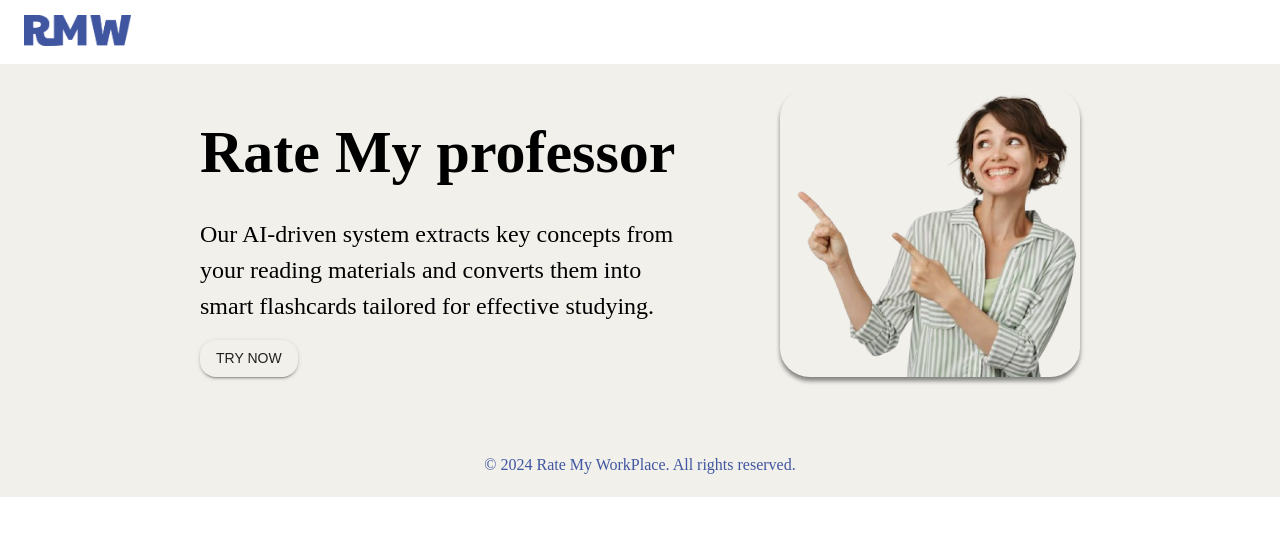
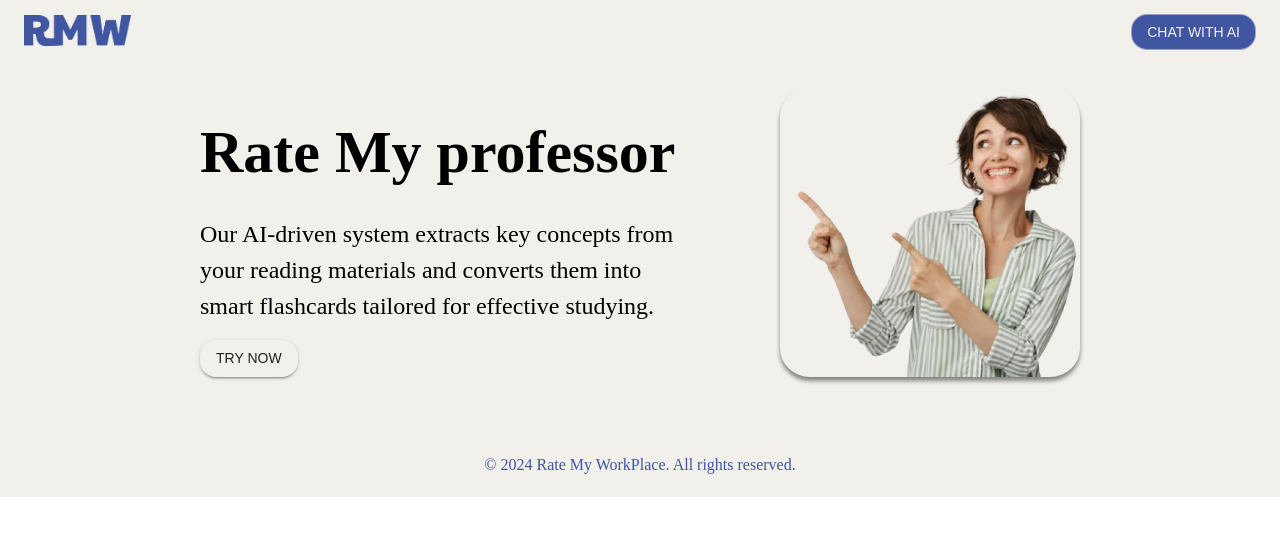
Before and after one commit to code-techhb/Rate_my_Workplace, a Next.js app: page / in a window 1280 px wide. Shown: the top 536 px of the page. Built offline with nearby package versions, Linux system fonts and the light colour scheme.

Commit message:
draft 2 - add chat button

```diff
--- a/app/components/navbar.js
+++ b/app/components/navbar.js
@@ -1,5 +1,5 @@
 import { AppBar, Toolbar, Button, Box, ThemeProvider } from "@mui/material";
-import theme from "./theme";
+import Theme from "./theme";
 import {
   SignedIn,
   SignedOut,
@@ -47,11 +47,11 @@ const Navbar = () => {
   // _____________________________ Nav Bar UI _____________________________
 
   return (
-    <ThemeProvider theme={theme}>
+    <ThemeProvider theme={Theme}>
       <AppBar
         position="static"
         sx={{
-          backgroundColor: "transparent",
+          backgroundColor: Theme.palette.primary.main,
           boxShadow: "none",
         }}
       >
@@ -73,6 +73,17 @@ const Navbar = () => {
                 />
               </a>
             </Box>
+            <Button
+              variant="outlined"
+              sx={{
+                borderRadius: "16px",
+                boxShadow: "none",
+                backgroundColor: Theme.palette.primary.dark,
+              }}
+              onClick={handleRedirectChatbot}
+            >
+              Chat with AI
+            </Button>
           </Box>
         </Toolbar>
       </AppBar>
--- a/app/components/theme.js
+++ b/app/components/theme.js
@@ -4,6 +4,7 @@ const Theme = createTheme({
   palette: {
     primary: {
       main: "#F1F0EB",
+      dark: "#4056A1",
     },
     text: {
       dark: "#4056A1",
```
